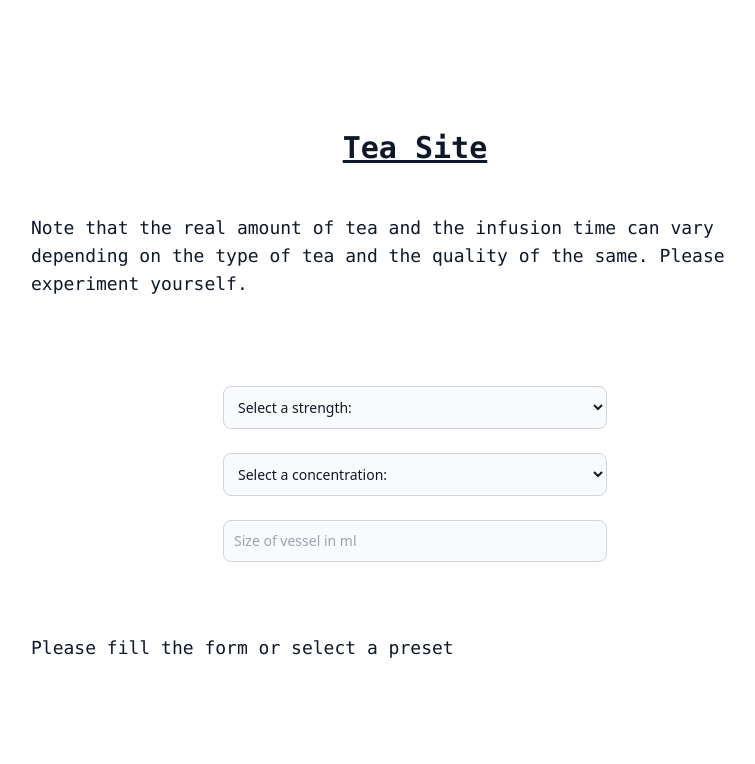
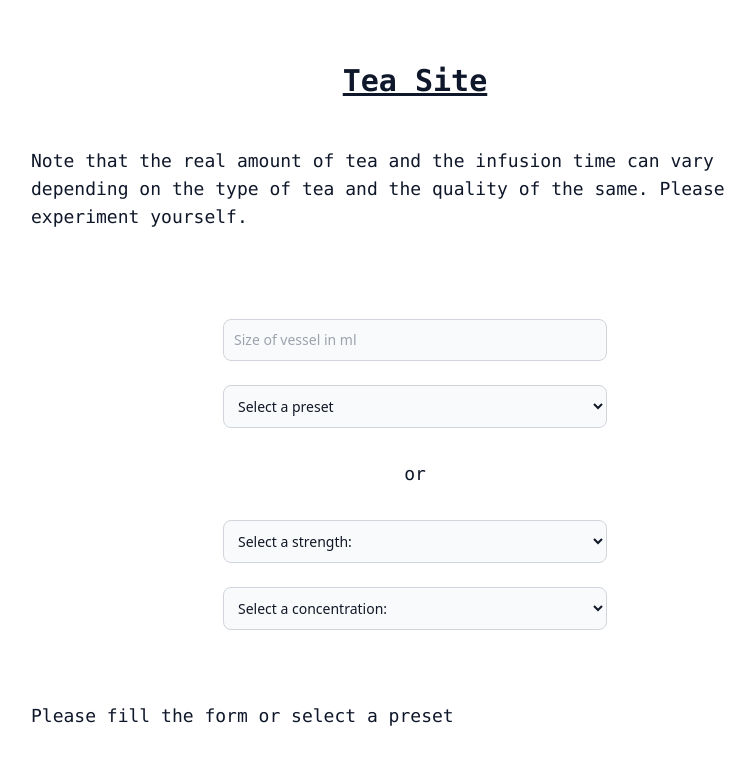
Before and after one commit to bosi-programming/tea-site, a React (Vite) app: page / in a window 1280 px wide. Shown: the top 764 px of the page, without its empty margins (225-980 px from the left). Built offline with nearby package versions, Linux system fonts and the light colour scheme.

Commit message:
feat: add PresetSelector

```diff
--- a/src/i18n/messages.ts
+++ b/src/i18n/messages.ts
@@ -17,6 +17,18 @@ export const messages = {
     normal: 'Normal',
     strong: 'Strong',
     strongest: 'Strongest',
+    presetLabel: 'Select a preset',
+    gongfuRipePuer: 'Gongfu Ripe Puer',
+    gongfuRawPuer: 'Gongfu Raw Puer',
+    gongfuBlack: 'Gongfu Black Tea',
+    semiGongfuRipePuer: 'Semi-gongfu Ripe Puer',
+    semiGongfuRawPuer: 'Semi-gongfu Raw Puer',
+    semiGongfuBlack: 'Semi-gongfu Black Tea',
+    gongfuChineseGreen: 'Gongfu Chinese Green Tea',
+    senchado: 'Senchado',
+    westernBlack: 'Western Black Tea',
+    westernChineseGreen: 'Western Chinese Green Tea',
+    orLabel: 'or',
   },
   ['pt-BR']: {
     title: 'Site de Chá',
@@ -36,5 +48,17 @@ export const messages = {
     normal: 'Normal',
     strong: 'Forte',
     strongest: 'Mais Forte',
+    presetLabel: 'Selecione uma receita',
+    gongfuRipePuer: 'Gongfu Puer Cozido',
+    gongfuRawPuer: 'Gongfu Puer Cru',
+    gongfuBlack: 'Gongfu Chá Preto',
+    semiGongfuRipePuer: 'Semi-gongfu Puer Cozido',
+    semiGongfuRawPuer: 'Semi-gongfu Puer Cru',
+    semiGongfuBlack: 'Semi-gongfu Chá Preto',
+    gongfuChineseGreen: 'Gongfu Chá Verde Chinês',
+    senchado: 'Senchado',
+    westernBlack: 'Chá Preto Ocidental',
+    westernChineseGreen: 'Chá Verde Chinês Ocidental',
+    orLabel: 'ou',
   },
 };
--- a/src/modules/TeaForm/components/Form.tsx
+++ b/src/modules/TeaForm/components/Form.tsx
@@ -1,9 +1,10 @@
 import { useState } from 'react';
 import { useIntl } from 'react-intl';
-import { Input, Selector } from '@/components';
+import { Input, Paragraph, Selector } from '@/components';
 import { BASE_INFUSION_TIME, CONCENTRATIONS } from '@/App.constants';
 import { TConcentration, TStrength } from '@/App.types';
 import { useInfusionStore } from '@/stores';
+import { PresetSelector } from '.';
 
 export function Form() {
   const intl = useIntl();
@@ -45,6 +46,17 @@ export function Form() {
   };
   return (
     <div className="flex w-full flex-col justify-center self-center lg:my-10 lg:w-6/12 lg:items-center">
+      <Input
+        labelChildren={intl.formatMessage({ id: 'sizeLabel' })}
+        value={size}
+        onChange={(e) => handleSetSize(Number(e.target.value))}
+        type="number"
+        className="w-full"
+      />
+      <PresetSelector handleSetConcentration={handleSetConcentration} />
+      <Paragraph className="mb-6">
+        {intl.formatMessage({ id: 'orLabel' })}
+      </Paragraph>
       <Selector
         labelChildren={intl.formatMessage({ id: 'strengthLabel' })}
         options={STRENGHTS}
@@ -65,13 +77,6 @@ export function Form() {
         }
         className="w-full"
       />
-      <Input
-        labelChildren={intl.formatMessage({ id: 'sizeLabel' })}
-        value={size}
-        onChange={(e) => handleSetSize(Number(e.target.value))}
-        type="number"
-        className="w-full"
-      />
     </div>
   );
 }
--- a/src/modules/TeaForm/components/PresetSelector.tsx
+++ /dev/null
@@ -1,3 +0,0 @@
-export function PresetSelector() {
-  return null;
-}
--- /dev/null
+++ b/src/modules/TeaForm/components/PresetSelector/PresetSelector.constants.ts
@@ -0,0 +1,62 @@
+import { BASE_INFUSION_TIME } from "@/App.constants";
+import { TConcentration } from "@/App.types";
+
+const PRESETS_CONCENTRATION = {
+  gongfu: '1/15' as TConcentration,
+  semiGongfu: '1/30' as TConcentration,
+  western: '1/50' as TConcentration,
+}
+
+const PRESETS_INFUSIONS_TIME = {
+  strongGongfu: BASE_INFUSION_TIME.strong[PRESETS_CONCENTRATION.gongfu],
+  normalGongfu: BASE_INFUSION_TIME.normal[PRESETS_CONCENTRATION.gongfu],
+  strongSemiGongfu: BASE_INFUSION_TIME.strong[PRESETS_CONCENTRATION.semiGongfu],
+  normalSemiGongfu: BASE_INFUSION_TIME.normal[PRESETS_CONCENTRATION.semiGongfu],
+  gongfuChineseGreen: [15, 25, 40, 60, 90, 180, 300, 600],
+  senchado: [30, 0, 30, 60, 180],
+  westernBlack: [180, 300, 600],
+  westernChineseGreen: [120, 180],
+}
+
+export const PRESETS = {
+  gongfuRipePuer: {
+    concentration: PRESETS_CONCENTRATION.gongfu,
+    infusionsTime: PRESETS_INFUSIONS_TIME.strongGongfu,
+  },
+  gongfuRawPuer: {
+    concentration: PRESETS_CONCENTRATION.gongfu,
+    infusionsTime: PRESETS_INFUSIONS_TIME.normalGongfu,
+  },
+  gongfuBlack: {
+    concentration: PRESETS_CONCENTRATION.gongfu,
+    infusionsTime: PRESETS_INFUSIONS_TIME.normalGongfu,
+  },
+  semiGongfuRipePuer: {
+    concentration: PRESETS_CONCENTRATION.semiGongfu,
+    infusionsTime: PRESETS_INFUSIONS_TIME.strongSemiGongfu,
+  },
+  semiGongfuRawPuer: {
+    concentration: PRESETS_CONCENTRATION.semiGongfu,
+    infusionsTime: PRESETS_INFUSIONS_TIME.normalSemiGongfu,
+  },
+  semiGongfuBlack: {
+    concentration: PRESETS_CONCENTRATION.semiGongfu,
+    infusionsTime: PRESETS_INFUSIONS_TIME.normalSemiGongfu,
+  },
+  gongfuChineseGreen: {
+    concentration: PRESETS_CONCENTRATION.semiGongfu,
+    infusionsTime: PRESETS_INFUSIONS_TIME.gongfuChineseGreen,
+  },
+  senchado: {
+    concentration: PRESETS_CONCENTRATION.semiGongfu,
+    infusionsTime: PRESETS_INFUSIONS_TIME.senchado,
+  },
+  westernBlack: {
+    concentration: PRESETS_CONCENTRATION.western,
+    infusionsTime: PRESETS_INFUSIONS_TIME.westernBlack,
+  },
+  westernChineseGreen: {
+    concentration: PRESETS_CONCENTRATION.western,
+    infusionsTime: PRESETS_INFUSIONS_TIME.westernChineseGreen,
+  },
+}
--- /dev/null
+++ b/src/modules/TeaForm/components/PresetSelector/PresetSelector.tsx
@@ -0,0 +1,42 @@
+import { useIntl } from 'react-intl';
+import { PRESETS } from './PresetSelector.constants';
+import { useState } from 'react';
+import { Selector } from '@/components';
+import { TConcentration } from '@/App.types';
+import { useInfusionStore } from '@/stores';
+
+export interface PresetSelectorProps {
+  handleSetConcentration: (value: TConcentration) => void;
+}
+
+export function PresetSelector({
+  handleSetConcentration,
+}: PresetSelectorProps) {
+  const intl = useIntl();
+  const { setInfusionsTime } = useInfusionStore();
+  const [preset, setPreset] = useState<keyof typeof PRESETS | undefined>();
+
+  const options = Object.keys(PRESETS).map((key) => ({
+    id: key,
+    label: intl.formatMessage({ id: key }),
+  }));
+
+  const handlePresetChange = (value: keyof typeof PRESETS) => {
+    setPreset(value);
+    handleSetConcentration(PRESETS[value].concentration);
+    setInfusionsTime(PRESETS[value].infusionsTime);
+  };
+
+  return (
+    <Selector
+      labelChildren={intl.formatMessage({ id: 'presetLabel' })}
+      options={options}
+      value={preset ?? 'default'}
+      onChange={(e) =>
+        e.target.value &&
+        handlePresetChange(e.target.value as keyof typeof PRESETS)
+      }
+      className="w-full"
+    />
+  );
+}
--- /dev/null
+++ b/src/modules/TeaForm/components/PresetSelector/index.ts
@@ -0,0 +1 @@
+export * from './PresetSelector';
```
